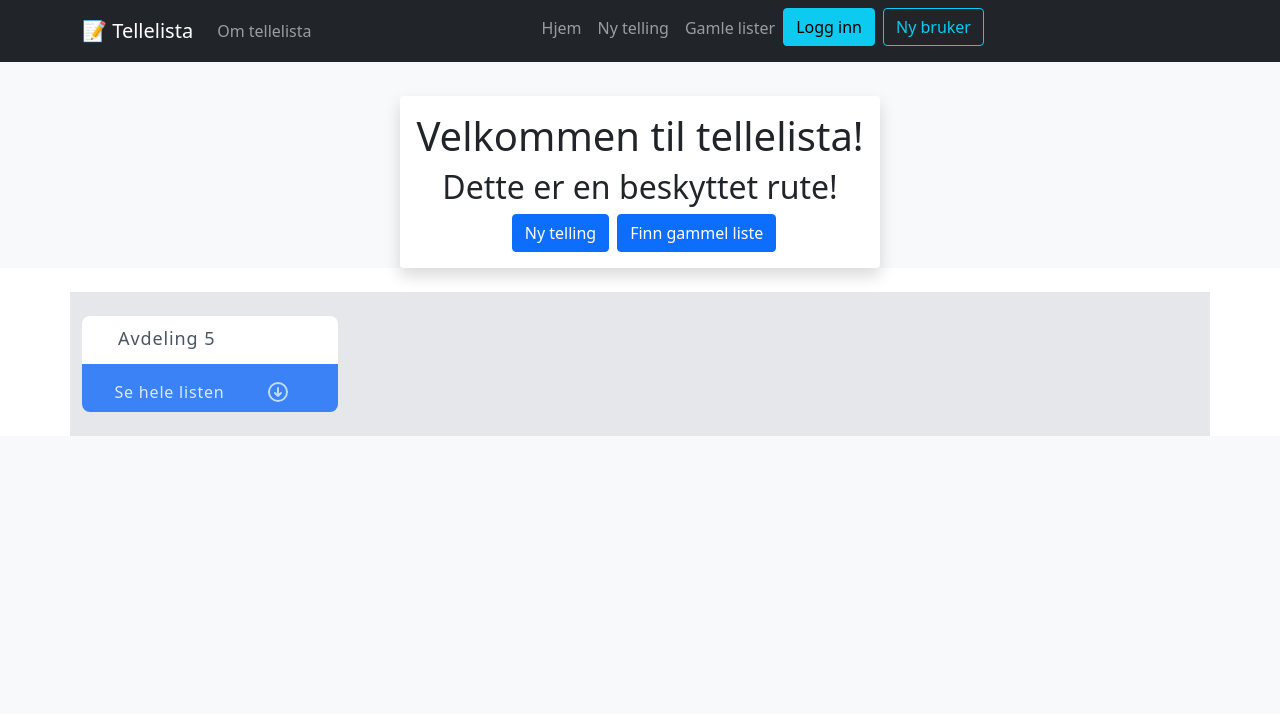
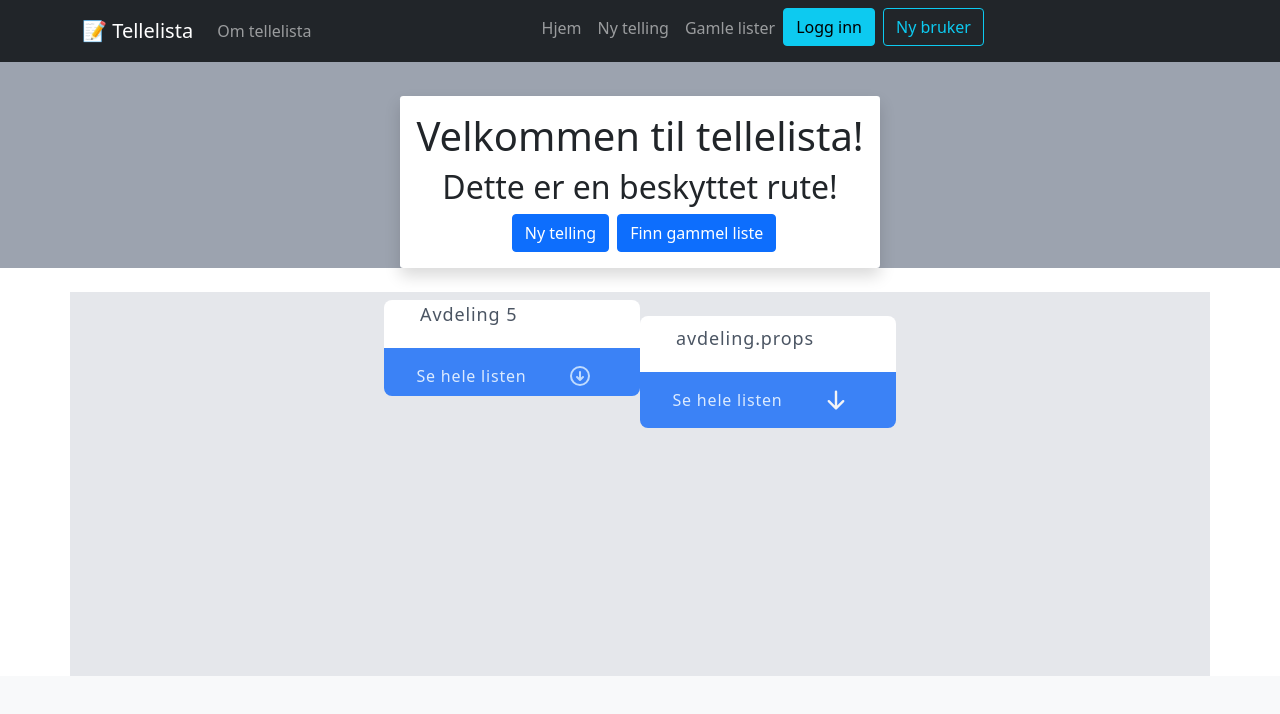
Before and after one commit to torhenningegenes/telleliste, a Next.js app: page /home in a window 1280 px wide. Shown: the top 714 px of the page. Built offline with nearby package versions, Linux system fonts and the light colour scheme; no server answers.

Commit message:
more work on newstcounting component

```diff
--- a/package.json
+++ b/package.json
@@ -9,6 +9,7 @@
     "lint": "next lint"
   },
   "dependencies": {
+    "@headlessui/react": "^1.6.6",
     "@heroicons/react": "^1.0.6",
     "bootstrap": "^5.1.3",
     "firebase": "^9.8.3",
--- a/pages/home.js
+++ b/pages/home.js
@@ -1,11 +1,7 @@
 import Link from "next/link";
-
+import { Popover } from "@headlessui/react";
 import { Button, Container } from "react-bootstrap";
 import { useAuth } from "../context/auth-context";
-import BgImg from "../components/bg-img";
-import WriteToDB from "../firebase/writeToDB";
-
-import ReadFromDB from "../firebase/readFromDB";
 
 function Home(props) {
   const { currentUser } = useAuth();
@@ -13,7 +9,7 @@ function Home(props) {
     <>
       <Container
         fluid
-        className="d-flex align-items-center flex-column text-dark bg-light "
+        className="d-flex align-items-center flex-column text-dark bg-gray-400"
       >
         <section className="margin--top--medium center bg-white p-3 shadow rounded-1">
           <h1 className="">Velkommen til tellelista!</h1>
@@ -30,7 +26,8 @@ function Home(props) {
         </section>
       </Container>
 
-      <div className="container justify-center font-sans flex flex-col mt-6 h-36 bg-gray-200 ">
+      <div className="container justify-center font-sans flex flex-row mt-6 h-96 bg-gray-200 ">
+        <div className="countedcomponent">
           <div className="h-12 w-64 bg-white rounded-t-lg">
             <div className=" text-gray-600 mt-2 ml-9 text-left text-lg tracking-wider">
               Avdeling 5
@@ -56,6 +53,55 @@ function Home(props) {
             </svg>
           </div>
         </div>
+        <Popover className="relative">
+          {({ open }) => (
+            <>
+              <div className="h-14 w-64 bg-white rounded-t-lg mt-4 flex align-baseline">
+                <span className=" text-gray-600 mt-2 ml-9 text-center text-lg tracking-wider">
+                  avdeling.props{" "}
+                </span>
+              </div>
+
+              <Popover.Button>
+                <div
+                  className={`${
+                    open
+                      ? "rounded-b-0 h-14 w-64 bg-blue-500 flex flex-row align-baseline justify-around"
+                      : "h-14 w-64 bg-blue-500 rounded-b-lg flex flex-row align-baseline justify-around"
+                  }`}
+                >
+                  <div className="text-blue-100 mt-3 ml-3 tracking-wider">
+                    Se hele listen
+                  </div>
+
+                  <svg
+                    xmlns="http://www.w3.org/2000/svg"
+                    className="h-6 w-6 mt-3 mr-7 text-gray-100"
+                    viewBox="0 0 20 20"
+                    fill="currentColor"
+                  >
+                    <path
+                      fill-rule="evenodd"
+                      d="M16.707 10.293a1 1 0 010 1.414l-6 6a1 1 0 01-1.414 0l-6-6a1 1 0 111.414-1.414L9 14.586V3a1 1 0 012 0v11.586l4.293-4.293a1 1 0 011.414 0z"
+                      clip-rule="evenodd"
+                    />
+                  </svg>
+                </div>
+              </Popover.Button>
+
+              <Popover.Panel className="absolute z-10">
+                <div className="grid grid-cols-2 bg-blue-500 w-64 rounded-b-lg text-blue-100">
+                  <ul className="mt-2">
+                    <li>lorem</li>
+                  </ul>
+                </div>
+
+                <img src="/solutions.jpg" alt="" />
+              </Popover.Panel>
+            </>
+          )}
+        </Popover>
+      </div>
     </>
   );
 }
```
Also changed, not shown: 1 other file (tests, documents, lock files or other folders). Lines whose indentation alone changed are shown as unchanged.
